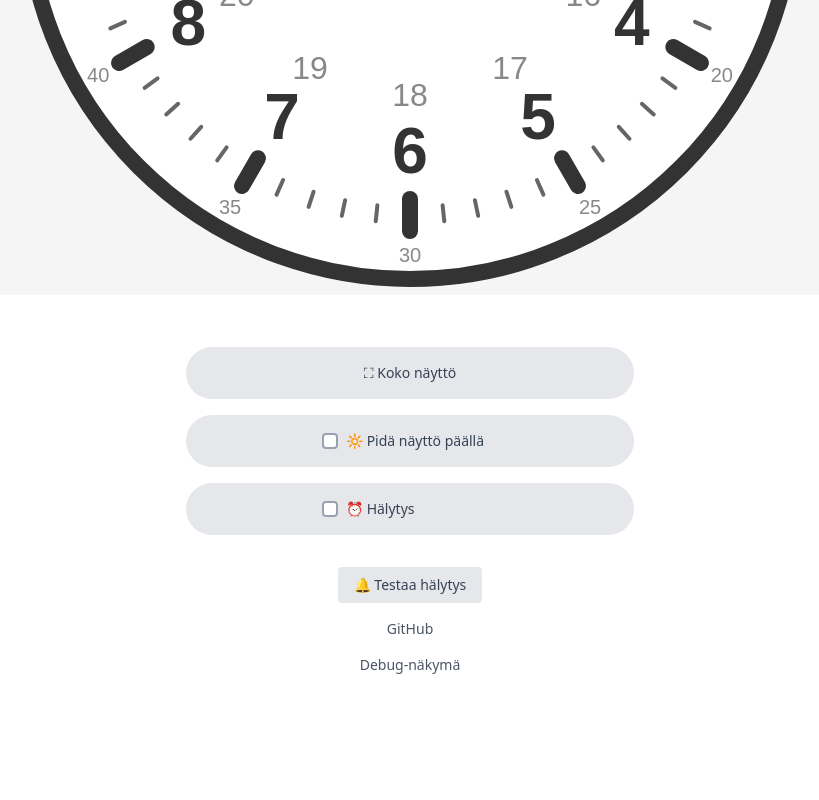
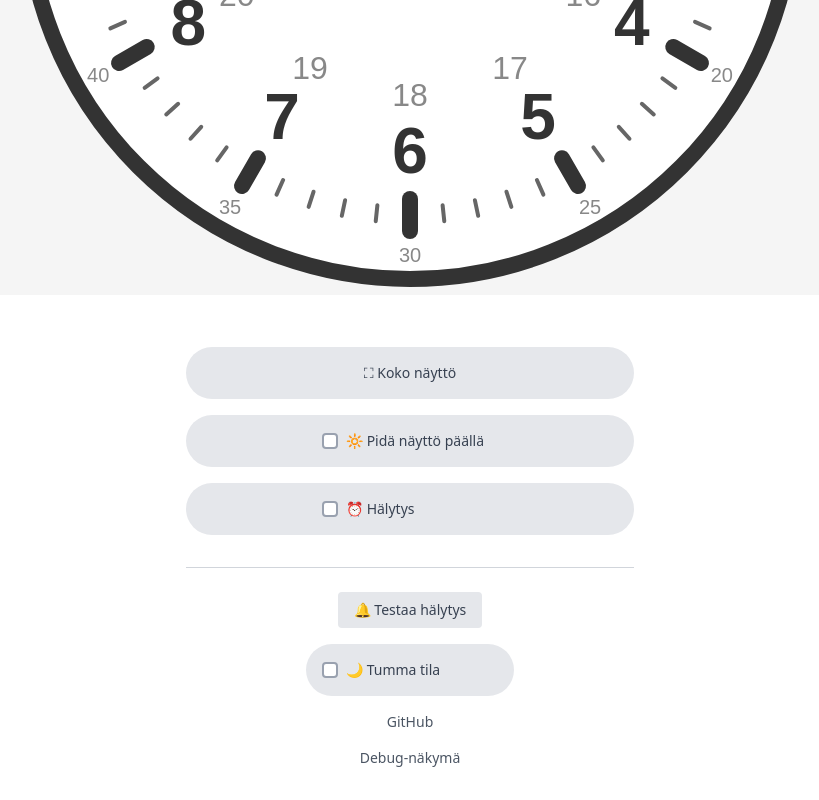
Before and after one commit to esamattis/kello, a Preact app: page / in a window 1280 px wide. Shown: the part 505-1305 px from the top of the page, without its empty margins (230-1049 px from the left). Before the commit the page ends 1212 px from the top, so only its background shows below. Built offline with nearby package versions, Linux system fonts and the light colour scheme.

Commit message:
Add dark mode with persistent theme toggle

```diff
--- a/src/ToggleButton.tsx
+++ b/src/ToggleButton.tsx
@@ -17,15 +17,17 @@ export function ToggleButton({
     checkedChildren,
     onChange,
     checkedClass = "bg-blue-500 text-white hover:bg-blue-600",
-    uncheckedClass = "bg-gray-200 text-gray-700 hover:bg-gray-300",
+    uncheckedClass = "toggle-unchecked",
 }: ToggleButtonProps) {
     const displayContent =
         checked && checkedChildren ? checkedChildren : children;
+    const baseClass =
+        "w-full px-4 py-4 rounded-full text-sm font-medium transition-colors";
 
     if (checkbox) {
         return (
             <label
-                class={`w-full px-4 py-4 rounded-full text-sm font-medium transition-colors flex items-center justify-center cursor-pointer ${
+                class={`${baseClass} flex items-center justify-center cursor-pointer ${
                     checked ? checkedClass : uncheckedClass
                 }`}
             >
@@ -60,9 +62,7 @@ export function ToggleButton({
     return (
         <button
             onClick={onChange}
-            class={`w-full px-4 py-4 rounded-full text-sm font-medium transition-colors ${
-                checked ? checkedClass : uncheckedClass
-            }`}
+            class={`${baseClass} ${checked ? checkedClass : uncheckedClass}`}
         >
             {displayContent}
         </button>
--- a/src/Tooltip.tsx
+++ b/src/Tooltip.tsx
@@ -106,7 +106,7 @@ export function Tooltip({
                 ref={popoverRef}
                 id={popoverId}
                 popover="manual"
-                class="fixed m-0 px-2 py-1 bg-gray-900 text-white text-xs rounded shadow-lg pointer-events-none z-50 opacity-0 transition-opacity duration-200 [&:popover-open]:opacity-100"
+                class="themed-tooltip fixed m-0 px-2 py-1 text-xs rounded shadow-lg pointer-events-none z-50 opacity-0 transition-opacity duration-200 [&:popover-open]:opacity-100"
             >
                 {content}
             </div>
--- a/src/alarm.tsx
+++ b/src/alarm.tsx
@@ -374,7 +374,7 @@ export function AlarmTestButton() {
         <button
             type="button"
             onClick={testAlarm}
-            class="px-4 py-2 text-sm bg-gray-200 hover:bg-gray-300 text-gray-700 rounded transition-colors"
+            class="themed-secondary-button px-4 py-2 text-sm rounded transition-colors"
         >
             🔔 Testaa hälytys
         </button>
@@ -416,25 +416,25 @@ export function AlarmTimeInput({ currentTime }: AlarmTimeInputProps) {
     }
 
     return (
-        <div class="w-full px-4 py-4 rounded-full text-sm font-medium bg-gray-200 text-gray-700 flex items-center justify-center">
+        <div class="themed-input-shell w-full px-4 py-4 rounded-full text-sm font-medium flex items-center justify-center">
             <div class="w-44 flex flex-col gap-1">
                 <div class="flex items-center gap-2">
-                    <label class="text-gray-600">Herätys:</label>
+                    <label class="themed-muted-text">Herätys:</label>
                     <div class="relative">
                         <input
                             type="time"
                             value={timeValue}
                             onInput={handleTimeChange}
-                            class="w-28 pl-2 pr-7 py-1 border border-gray-300 rounded text-sm bg-white text-gray-900"
+                            class="themed-field w-28 pl-2 pr-7 py-1 rounded text-sm"
                         />
                     </div>
                 </div>
-                <div class="text-[10px] text-gray-500 italic">
+                <div class="text-[10px] italic themed-subtle-text">
                     Voit sää&shy;tää he&shy;rä&shy;tys&shy;tä myös
                     ve&shy;tä&shy;mäl&shy;lä vii&shy;sa&shy;ria
                 </div>
                 {timeToNextAlarm.value && (
-                    <div class="text-xs text-gray-500">
+                    <div class="text-xs themed-subtle-text">
                         {timeToNextAlarm.value.hours}h{" "}
                         {timeToNextAlarm.value.minutes}min{" "}
                         {timeToNextAlarm.value.seconds}s päästä
@@ -450,7 +450,7 @@ export function AlarmTimeInput({ currentTime }: AlarmTimeInputProps) {
                     />
                     <label
                         for="pre-alarm"
-                        class="text-xs text-gray-600 cursor-pointer"
+                        class="text-xs themed-muted-text cursor-pointer"
                     >
                         Väliaikaviestit
                     </label>
@@ -462,7 +462,7 @@ export function AlarmTimeInput({ currentTime }: AlarmTimeInputProps) {
                             <button
                                 type="button"
                                 onClick={testPreAlarm}
-                                class="px-2 py-1 text-xs bg-gray-300 hover:bg-gray-400 text-gray-700 rounded transition-colors"
+                                class="themed-secondary-button px-2 py-1 text-xs rounded transition-colors"
                             >
                                 🔊{" "}
                                 <span class="text-[10px]">
@@ -479,7 +479,7 @@ export function AlarmTimeInput({ currentTime }: AlarmTimeInputProps) {
                         <select
                             value={preAlarmInterval.value}
                             onInput={handleIntervalChange}
-                            class="w-20 pl-2 pr-6 py-1 border border-gray-300 rounded text-xs bg-white text-gray-900"
+                            class="themed-field w-20 pl-2 pr-6 py-1 text-xs rounded"
                         >
                             {Array.from({ length: 60 }, (_, i) => i + 1).map(
                                 (value) => (
@@ -487,7 +487,9 @@ export function AlarmTimeInput({ currentTime }: AlarmTimeInputProps) {
                                 ),
                             )}
                         </select>
-                        <label class="text-xs text-gray-600">min välein</label>
+                        <label class="text-xs themed-muted-text">
+                            min välein
+                        </label>
                     </div>
                 )}
             </div>
--- a/src/index.tsx
+++ b/src/index.tsx
@@ -26,6 +26,27 @@ import { Tooltip } from "./Tooltip";
 const wakeLockEnabled = signal(false);
 const wakeLockSupported = signal("wakeLock" in navigator);
 let wakeLockSentinel: WakeLockSentinel | null = null;
+
+const storedTheme = window.localStorage.getItem("theme");
+const darkModeEnabled = signal(
+    storedTheme !== null ? storedTheme === "dark" : false,
+);
+
+function applyTheme(isDark: boolean) {
+    document.documentElement.dataset.theme = isDark ? "dark" : "light";
+    document.documentElement.style.colorScheme = isDark ? "dark" : "light";
+}
+
+function toggleDarkMode() {
+    darkModeEnabled.value = !darkModeEnabled.value;
+    applyTheme(darkModeEnabled.value);
+    window.localStorage.setItem(
+        "theme",
+        darkModeEnabled.value ? "dark" : "light",
+    );
+}
+
+applyTheme(darkModeEnabled.value);
 
 // Fullscreen state
 const fullscreenEnabled = signal(false);
@@ -194,7 +215,7 @@ function AnalogClock() {
                 y1="8"
                 x2="50"
                 y2="12"
-                stroke="#333333"
+                stroke="var(--clock-hour-marker)"
                 stroke-width="2"
                 stroke-linecap="round"
                 transform={`rotate(${angle} 50 50)`}
@@ -214,7 +235,7 @@ function AnalogClock() {
                     y1="9"
                     x2="50"
                     y2="11"
-                    stroke="#666666"
+                    stroke="var(--clock-minute-marker)"
                     stroke-width="0.5"
                     stroke-linecap="round"
                     transform={`rotate(${angle} 50 50)`}
@@ -240,7 +261,7 @@ function AnalogClock() {
                 font-size="8"
                 font-family="Arial, sans-serif"
                 font-weight="bold"
-                fill="#333333"
+                fill="var(--clock-hour-number)"
             >
                 {i}
             </text>,
@@ -264,7 +285,7 @@ function AnalogClock() {
                 dominant-baseline="central"
                 font-size="4"
                 font-family="Arial, sans-serif"
-                fill="#888888"
+                fill="var(--clock-hour24-number)"
             >
                 {hour24}
             </text>,
@@ -288,8 +309,7 @@ function AnalogClock() {
                 dominant-baseline="central"
                 font-size="2.5"
                 font-family="Arial, sans-serif"
-                // fill="#e53e3e" // red
-                fill="#888888"
+                fill="var(--clock-minute-number)"
             >
                 {minute}
             </text>,
@@ -314,8 +334,8 @@ function AnalogClock() {
                 cx="50"
                 cy="50"
                 r="48"
-                fill="#ffffff"
-                stroke="#333333"
+                fill="var(--clock-face)"
+                stroke="var(--clock-ring)"
                 stroke-width="2"
                 style={{
                     cursor: alarmEnabled.value ? "pointer" : "default",
@@ -345,7 +365,7 @@ function AnalogClock() {
                 y1="50"
                 x2="50"
                 y2="28"
-                stroke="#222222"
+                stroke="var(--clock-hour-hand)"
                 stroke-width="3"
                 stroke-linecap="round"
                 transform={`rotate(${hoursAngle.value} 50 50)`}
@@ -357,7 +377,7 @@ function AnalogClock() {
                 y1="50"
                 x2="50"
                 y2="18"
-                stroke="#444444"
+                stroke="var(--clock-minute-hand)"
                 stroke-width="2"
                 stroke-linecap="round"
                 class={minuteTick.value ? "hand-tick" : ""}
@@ -389,7 +409,7 @@ function AnalogClock() {
             {alarmEnabled.value && <AlarmHand svgRef={svgRef} />}
 
             {/* Center dot */}
-            <circle cx="50" cy="50" r="2.5" fill="#222222" />
+            <circle cx="50" cy="50" r="2.5" fill="var(--clock-center)" />
             <circle cx="50" cy="50" r="1" fill="#e53e3e" />
         </svg>
     );
@@ -436,7 +456,7 @@ function AlarmBellIcon() {
                 transformOrigin: "top right",
                 transition: "transform 0.2s ease-out",
             }}
-            title="Alarm is active"
+            title="Hälytys on käytössä"
         >
             <svg
                 width="24"
@@ -569,6 +589,23 @@ function FullscreenToggle() {
     );
 }
 
+function DarkModeToggle() {
+    return (
+        <Tooltip content="Vaihda tummaan tai vaaleaan teemaan">
+            <ToggleButton
+                checked={darkModeEnabled.value}
+                checkbox
+                onChange={toggleDarkMode}
+                checkedClass="bg-slate-800 text-white hover:bg-slate-700"
+                uncheckedClass="bg-gray-200 text-gray-700 hover:bg-gray-300 dark-toggle-off"
+                checkedChildren="🌙 Tumma tila"
+            >
+                🌙 Tumma tila
+            </ToggleButton>
+        </Tooltip>
+    );
+}
+
 function VoiceDebug() {
     const [voices, setVoices] = useState<SpeechSynthesisVoice[]>([]);
     const [refreshKey, setRefreshKey] = useState(0);
@@ -689,7 +726,14 @@ function VoiceDebug() {
 
 export function App() {
     return (
-        <div style={{ overflow: "hidden", width: "100%" }}>
+        <div
+            style={{
+                overflow: "hidden",
+                width: "100%",
+                backgroundColor: "var(--app-bg)",
+                color: "var(--text-primary)",
+            }}
+        >
             <DigitalClock />
             <AlarmBellIcon />
             <AlarmFlashBackground />
@@ -705,7 +749,7 @@ export function App() {
                     padding: 0,
                     backgroundColor: alarmTriggered.value
                         ? "transparent"
-                        : "#f5f5f5",
+                        : "var(--app-bg)",
                     overflow: "hidden",
                 }}
             >
@@ -715,7 +759,8 @@ export function App() {
             {/* Controls section - appears below when scrolled */}
             <div
                 style={{
-                    backgroundColor: "#ffffff",
+                    backgroundColor: "var(--panel-bg)",
+                    color: "var(--text-primary)",
                     padding: "2rem",
                     minHeight: "30vh",
                     width: "100%",
@@ -727,22 +772,22 @@ export function App() {
                     <AlarmToggle />
                     <AlarmTimeInput currentTime={currentTime} />
                 </div>
-                <div class="mt-8 text-center flex flex-col items-center gap-4">
+                <footer class="footer-links mt-8 pt-6 text-center flex flex-col items-center gap-4 max-w-md mx-auto">
                     <AlarmTestButton />
+                    <div class="w-full max-w-xs">
+                        <DarkModeToggle />
+                    </div>
                     <a
                         href="https://github.com/esamattis/kello"
                         rel="noopener noreferrer"
-                        class="text-gray-600 hover:text-gray-900 text-sm"
+                        class="footer-link text-sm"
                     >
                         GitHub
                     </a>
-                    <a
-                        href="?debug=voices"
-                        class="text-gray-600 hover:text-gray-900 text-sm"
-                    >
+                    <a href="?debug=voices" class="footer-link text-sm">
                         Debug-näkymä
                     </a>
-                </div>
+                </footer>
             </div>
         </div>
     );
--- a/src/style.css
+++ b/src/style.css
@@ -6,6 +6,137 @@ html {
     padding: 0;
     overflow-x: hidden;
     width: 100%;
+}
+
+:root {
+    color-scheme: light;
+    --app-bg: #f5f5f5;
+    --panel-bg: #ffffff;
+    --text-primary: #111827;
+    --text-muted: #4b5563;
+    --text-subtle: #6b7280;
+    --border-subtle: #d1d5db;
+    --field-bg: #ffffff;
+    --field-border: #d1d5db;
+    --field-text: #111827;
+    --secondary-button-bg: #e5e7eb;
+    --secondary-button-hover: #d1d5db;
+    --secondary-button-text: #374151;
+    --tooltip-bg: #111827;
+    --tooltip-text: #ffffff;
+    --clock-face: #ffffff;
+    --clock-ring: #333333;
+    --clock-hour-marker: #333333;
+    --clock-minute-marker: #666666;
+    --clock-hour-number: #333333;
+    --clock-hour24-number: #888888;
+    --clock-minute-number: #888888;
+    --clock-hour-hand: #222222;
+    --clock-minute-hand: #444444;
+    --clock-center: #222222;
+}
+
+:root[data-theme="dark"] {
+    color-scheme: dark;
+    --app-bg: #020617;
+    --panel-bg: #0f172a;
+    --text-primary: #e5edf7;
+    --text-muted: #cbd5e1;
+    --text-subtle: #94a3b8;
+    --border-subtle: #334155;
+    --field-bg: #111827;
+    --field-border: #475569;
+    --field-text: #e5edf7;
+    --secondary-button-bg: #1e293b;
+    --secondary-button-hover: #334155;
+    --secondary-button-text: #e5edf7;
+    --tooltip-bg: #e2e8f0;
+    --tooltip-text: #0f172a;
+    --clock-face: #111827;
+    --clock-ring: #cbd5e1;
+    --clock-hour-marker: #e2e8f0;
+    --clock-minute-marker: #64748b;
+    --clock-hour-number: #f8fafc;
+    --clock-hour24-number: #94a3b8;
+    --clock-minute-number: #64748b;
+    --clock-hour-hand: #f8fafc;
+    --clock-minute-hand: #cbd5e1;
+    --clock-center: #f8fafc;
+}
+
+html,
+body {
+    background-color: var(--app-bg);
+    color: var(--text-primary);
+}
+
+body {
+    transition:
+        background-color 0.2s ease,
+        color 0.2s ease;
+}
+
+.themed-secondary-button {
+    background-color: var(--secondary-button-bg);
+    color: var(--secondary-button-text);
+}
+
+.themed-secondary-button:hover {
+    background-color: var(--secondary-button-hover);
+}
+
+.themed-input-shell {
+    background-color: var(--secondary-button-bg);
+    color: var(--secondary-button-text);
+}
+
+.themed-field {
+    border: 1px solid var(--field-border);
+    background-color: var(--field-bg);
+    color: var(--field-text);
+}
+
+.themed-tooltip {
+    background-color: var(--tooltip-bg);
+    color: var(--tooltip-text);
+}
+
+.themed-muted-text {
+    color: var(--text-muted);
+}
+
+.themed-subtle-text {
+    color: var(--text-subtle);
+}
+
+.footer-links {
+    border-top: 1px solid var(--border-subtle);
+}
+
+.footer-link {
+    color: var(--text-muted);
+}
+
+.footer-link:hover {
+    color: var(--text-primary);
+}
+
+.dark-toggle-off {
+    background-color: var(--secondary-button-bg);
+    color: var(--secondary-button-text);
+}
+
+.dark-toggle-off:hover {
+    background-color: var(--secondary-button-hover);
+}
+
+.toggle-unchecked {
+    background-color: var(--secondary-button-bg);
+    color: var(--secondary-button-text);
+}
+
+.toggle-unchecked:hover {
+    background-color: var(--secondary-button-hover);
 }
 
 @keyframes alarm-flash {
```
